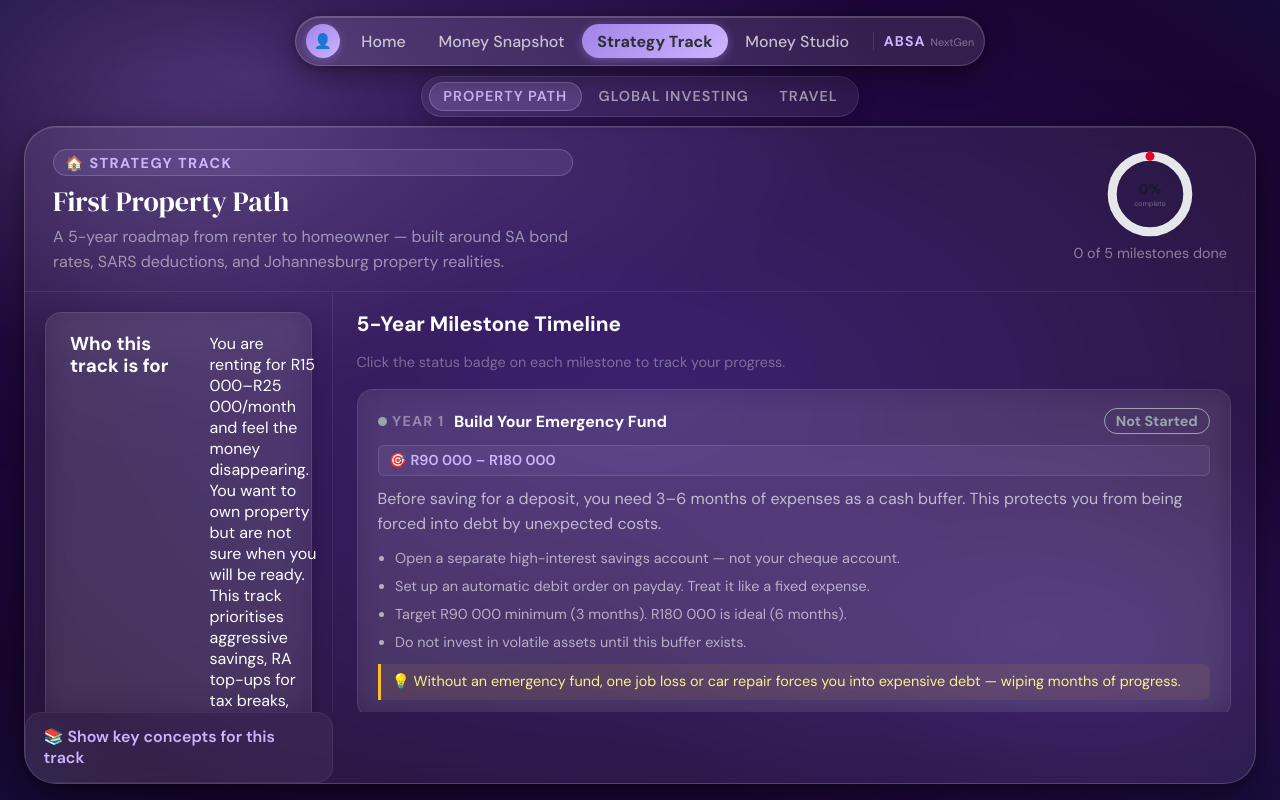
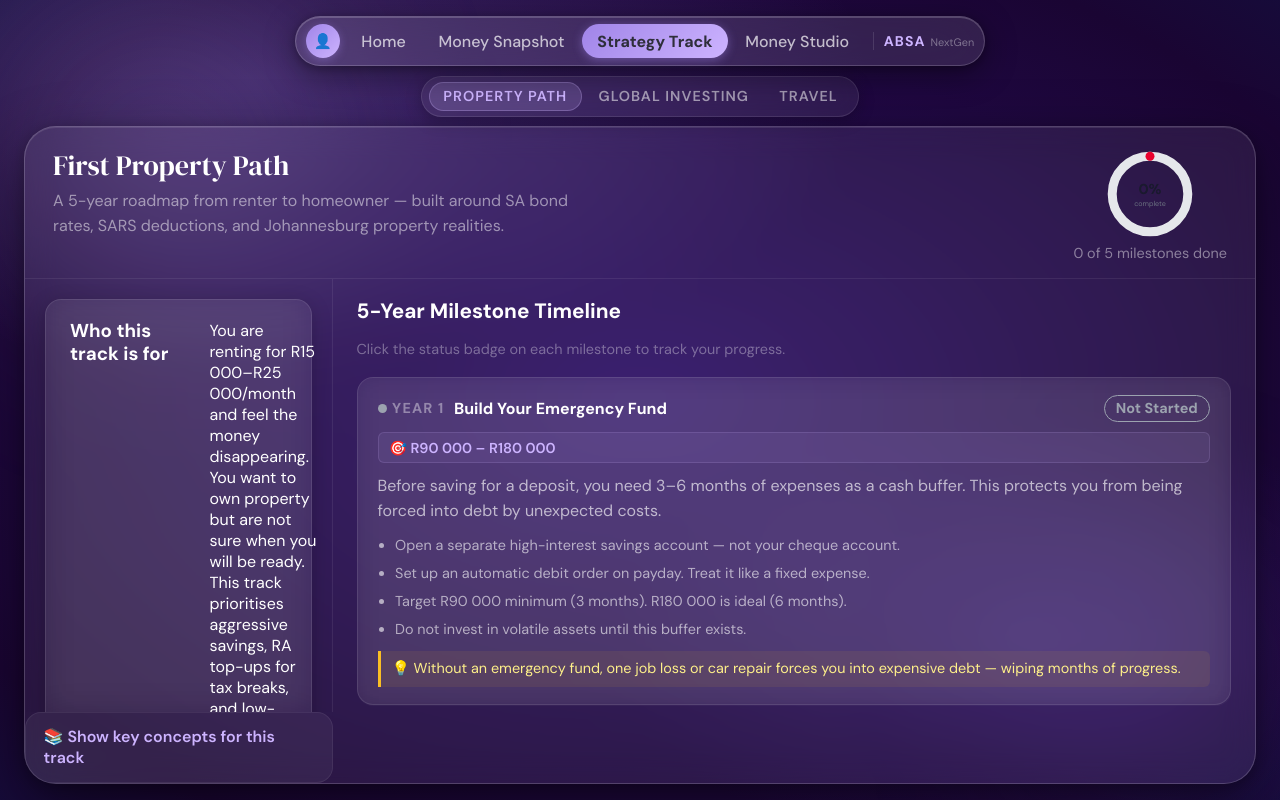
Before and after one commit to Wandering-Wind/AbsaNextGen, a React (Vite) app: page /tracks/property in a window 1280 px wide. Built offline with nearby package versions, Linux system fonts and the light colour scheme; sample sign-in values are in the browser's storage.

Commit message:
Removed track tag

```diff
--- a/src/pages/FirstPropertyPath.jsx
+++ b/src/pages/FirstPropertyPath.jsx
@@ -155,7 +155,6 @@ export default function FirstPropertyPath() {
         <>
         <div className="page-header">
                 <div>
-                    <span className="track-tag">🏠 Strategy Track</span>
                     <h1 className='page-title'>First Property Path</h1>
                     <p className='page-subtitle'>
                         A 5-year roadmap from renter to homeowner — built around SA bond
--- a/src/pages/PropertyVsRent.jsx
+++ b/src/pages/PropertyVsRent.jsx
@@ -280,7 +280,6 @@ export default function PropertyVsRent() {
             <div className="page-header">
 
                     <div>
-                        <span className="studio-tag">🧪 Money Studio</span>
                         <h1 className='page-title'>Property vs Renting in Johannesburg</h1>
                         <p className='page-subtitle'>
                             Should you buy a property or rent and invest the difference?
--- a/src/styles/TracksStudioShared.css
+++ b/src/styles/TracksStudioShared.css
@@ -10,21 +10,6 @@
   justify-content: space-between;
   align-items: flex-start;
   gap: 1rem;
-}
-
-.track-tag {
-  display: inline-block;
-  font-size: var(--text-xs);
-  font-weight: 700;
-  text-transform: uppercase;
-  letter-spacing: 0.1em;
-  color: var(--p-100);
-  background: rgba(205,180,255,0.1);
-  border: 1px solid rgba(205,180,255,0.25);
-  padding: 0.2rem 0.7rem;
-  border-radius: var(--r-pill);
-  margin-bottom: 0.6rem;
-  display: block;
 }
 
 .track-progress { display: flex; flex-direction: column; align-items: center; gap: 0.3rem; flex-shrink: 0; }
```
